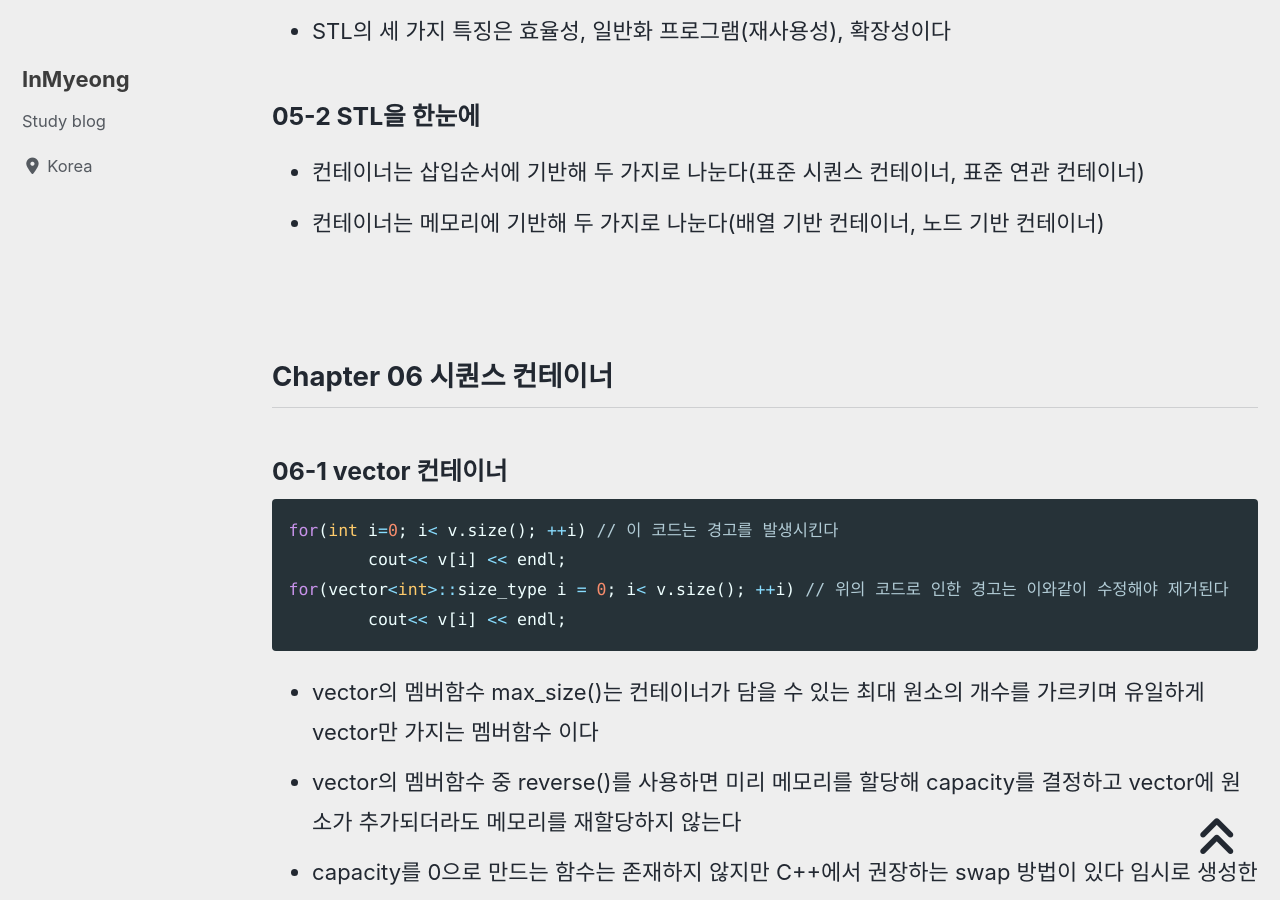
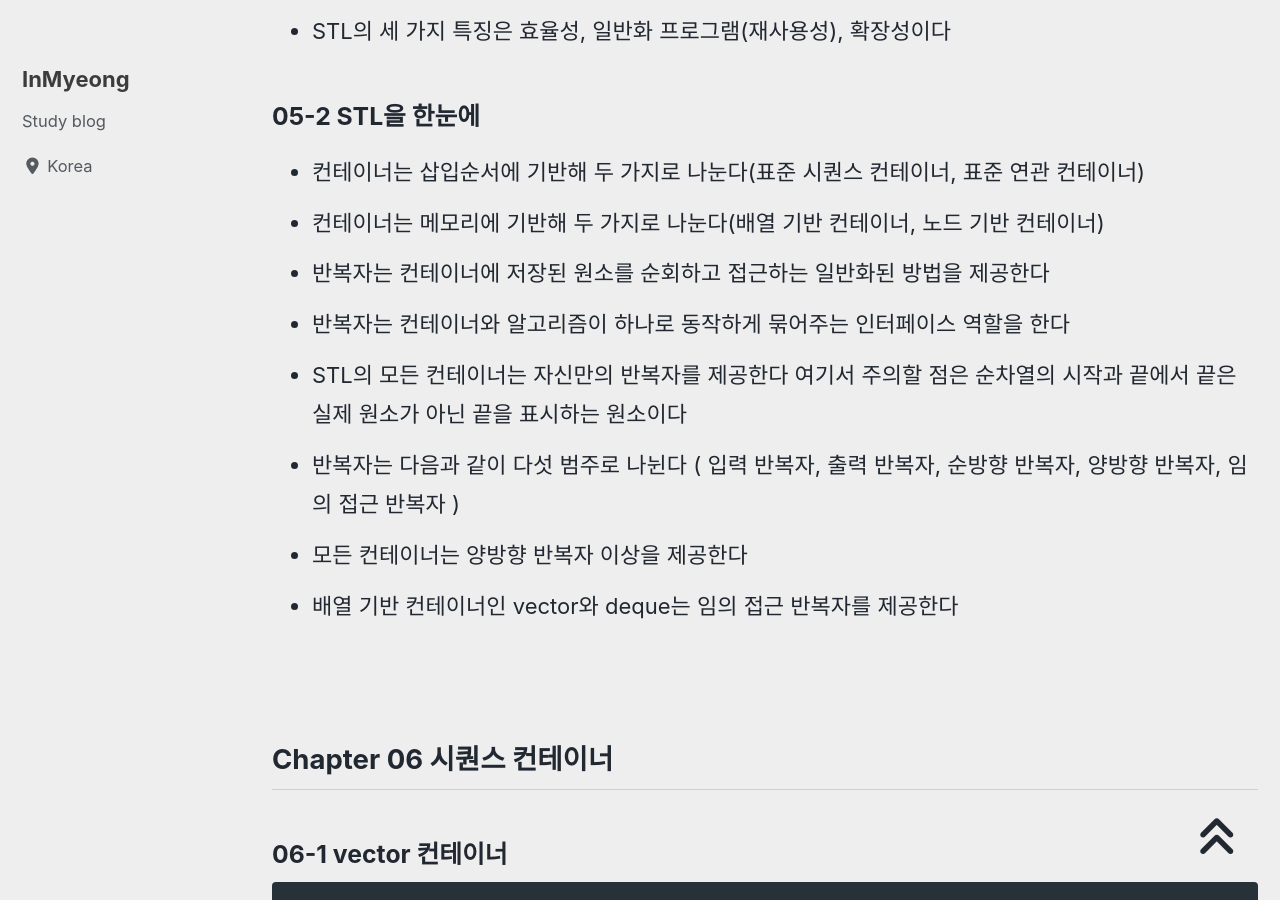
Before and after one commit to devMyeong/devMyeong.github.io, a Jekyll site: the page built from _posts/stl/2021-08-12-cpp-stl.md, in a window 1280 px wide and 900 px high, scrolled down 7803 px. Built offline with Jekyll 4.4.1, drawn with Linux system fonts in a browser that asks for light colours; cached includes are drawn as plain includes; nearby versions of some CDN libraries; some web fonts are replaced; comment, search, counter and statistics services are not loaded.

Commit message:
update stl chapter 05-2

```diff
--- a/_posts/stl/2021-08-12-cpp-stl.md
+++ b/_posts/stl/2021-08-12-cpp-stl.md
@@ -135,6 +135,12 @@ last_modified_at: 2021-08-24
 ### 05-2 STL을 한눈에
 - 컨테이너는 삽입순서에 기반해 두 가지로 나눈다(표준 시퀀스 컨테이너, 표준 연관 컨테이너)
 - 컨테이너는 메모리에 기반해 두 가지로 나눈다(배열 기반 컨테이너, 노드 기반 컨테이너)
+- 반복자는 컨테이너에 저장된 원소를 순회하고 접근하는 일반화된 방법을 제공한다
+- 반복자는 컨테이너와 알고리즘이 하나로 동작하게 묶어주는 인터페이스 역할을 한다
+- STL의 모든 컨테이너는 자신만의 반복자를 제공한다 여기서 주의할 점은 순차열의 시작과 끝에서 끝은 실제 원소가 아닌 끝을 표시하는 원소이다
+- 반복자는 다음과 같이 다섯 범주로 나뉜다 ( 입력 반복자, 출력 반복자, 순방향 반복자, 양방향 반복자, 임의 접근 반복자 )
+- 모든 컨테이너는 양방향 반복자 이상을 제공한다
+- 배열 기반 컨테이너인 vector와 deque는 임의 접근 반복자를 제공한다
 
 <br>
 
```
